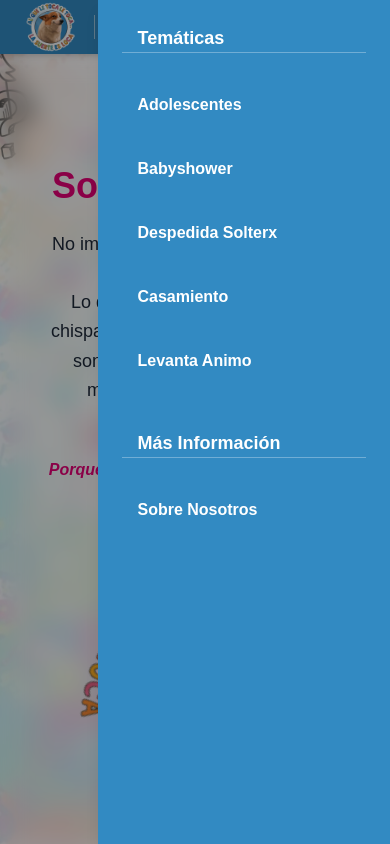
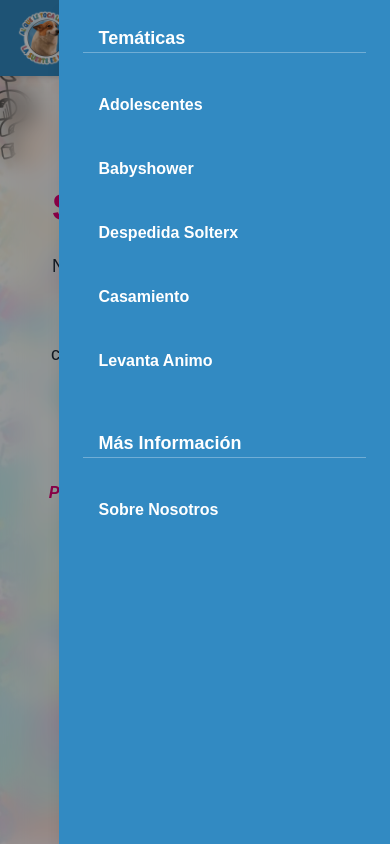
Before and after one commit to alfarofernando/AlQueLeTocaLeToca, a Next.js app: page / in a window 390 px wide. Both pictures are taken after a click on the button 345 px from the left and 26 px from the top of the page. Shown: the top 844 px of the page. Built offline with nearby package versions, Linux system fonts and the light colour scheme.

Commit message:
Update Navbar.tsx
responsivness

```diff
--- a/app/components/Navbar.tsx
+++ b/app/components/Navbar.tsx
@@ -23,8 +23,8 @@ export default function Navbar() {
     }, [menuOpen]);
 
     return (
-        <nav className="sticky inset-0 w-full z-50 bg-[#328AC2] shadow-md ">
-            <div className="flex items-center justify-between mx-6">
+        <nav className="sticky top-0 w-full z-50 bg-[#328AC2] shadow-md">
+            <div className="flex items-center justify-between mx-4 sm:mx-6 py-2">
                 {/* Logo */}
                 <Link href="/">
                     <Image
@@ -33,16 +33,17 @@ export default function Navbar() {
                         width={60}
                         height={60}
                         className="hover:opacity-80 transition-opacity"
-                        priority={true}
+                        priority
                     />
                 </Link>
 
-
+                {/* Menú escritorio/laptop/desktop (desde lg en adelante) */}
+                <div className="hidden lg:flex items-center gap-6">
                     {/* Separador vertical */}
                     <div className="w-px h-6 bg-white/50 mx-4" />
 
-                {/* Temáticas escritorio */}
-                <div className="hidden sm:flex gap-6 items-center">
+                    {/* Temáticas */}
+                    <div className="flex gap-8 items-center">
                         {themes.map((theme) => (
                             <Link
                                 key={theme.key}
@@ -54,26 +55,25 @@ export default function Navbar() {
                         ))}
                     </div>
 
-
                     {/* Separador vertical */}
                     <div className="w-px h-6 bg-white/50 mx-4" />
-                {/* Link Sobre Nosotros */}
+
+                    {/* Sobre Nosotros */}
                     <Link
                         href="/nosotros"
                         className="text-sm font-semibold text-white hover:text-[#CA8B41] transition-colors"
                     >
                         Sobre Nosotros
                     </Link>
+                </div>
 
-                {/* Separador vertical */}
-                <div className="w-px h-6 bg-white/50 mx-4" />
-                {/* Carrito + menú móvil */}
-                <div className="flex items-center gap-4 ">
+                {/* Carrito + menú móvil/tablet (botón hamburguesa sólo hasta lg) */}
+                <div className="flex items-center gap-4">
                     <CartModal />
                     <button
-                        className="sm:hidden p-2 rounded-md hover:bg-[#7B9CAE]/30"
+                        className="lg:hidden p-2 rounded-md hover:bg-[#7B9CAE]/30"
                         onClick={() => setMenuOpen(!menuOpen)}
-                        aria-label="Toggle menu"
+                        aria-label={menuOpen ? "Cerrar menú" : "Abrir menú"}
                     >
                         {menuOpen ? (
                             <FiX className="w-6 h-6 text-white" />
@@ -84,7 +84,7 @@ export default function Navbar() {
                 </div>
             </div>
 
-            {/* Menú móvil */}
+            {/* Menú móvil/tablet */}
             <AnimatePresence>
                 {menuOpen && (
                     <>
@@ -96,17 +96,19 @@ export default function Navbar() {
                             onClick={() => setMenuOpen(false)}
                         />
                         <motion.div
-                            className="fixed top-0 right-0 h-full w-[75%] sm:w-[300px] bg-[#328AC2] shadow-lg z-50 p-6 flex flex-col gap-6 overflow-y-auto"
+                            className="
+                fixed top-0 right-0 h-full
+                w-[85%] sm:w-[70%] md:w-[50%] max-w-sm
+                bg-[#328AC2] shadow-lg z-50 p-6 flex flex-col gap-6 overflow-y-auto
+              "
                             initial={{ x: "100%" }}
                             animate={{ x: 0 }}
                             exit={{ x: "100%" }}
                             transition={{ type: "tween", duration: 0.4, ease: easeInOut }}
                         >
-                            {/* Título móvil */}
-                            <h3 className="sm:hidden text-white text-lg font-bold px-4 mb-2 border-b border-white/30">
+                            <h3 className="text-white text-lg font-bold px-4 mb-2 border-b border-white/30">
                                 Temáticas
                             </h3>
-
                             {themes.map((theme) => (
                                 <Link
                                     key={theme.key}
@@ -118,8 +120,7 @@ export default function Navbar() {
                                 </Link>
                             ))}
 
-                            {/* Separador y nuevo título para Nosotros */}
-                            <h3 className="sm:hidden text-white text-lg font-bold px-4 mt-6 mb-2 border-b border-white/30">
+                            <h3 className="text-white text-lg font-bold px-4 mt-6 mb-2 border-b border-white/30">
                                 Más Información
                             </h3>
                             <Link
```
Lines whose indentation alone changed are shown as unchanged.
